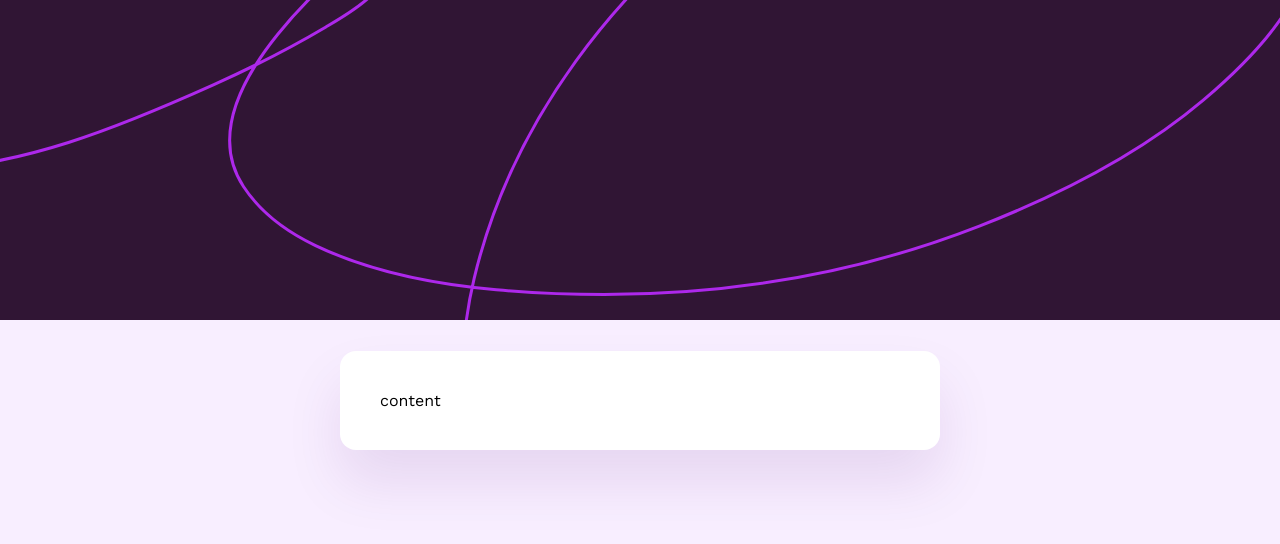
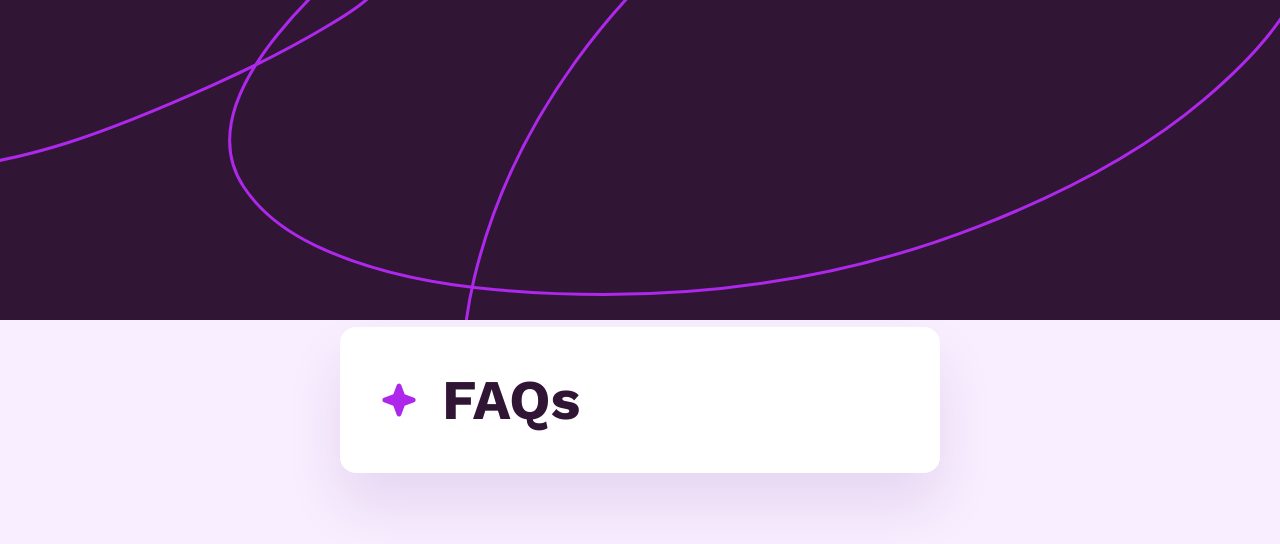
Before and after one commit to EdwinSch/react-faq-accordion, a React (Vite) app: page / in a window 1280 px wide. Shown: the top 544 px of the page. Built offline with nearby package versions, Linux system fonts and the light colour scheme.

Commit message:
add: header component

```diff
--- a/package.json
+++ b/package.json
@@ -11,7 +11,8 @@
   },
   "dependencies": {
     "react": "^18.2.0",
-    "react-dom": "^18.2.0"
+    "react-dom": "^18.2.0",
+    "react-icons": "^5.0.1"
   },
   "devDependencies": {
     "@types/react": "^18.2.43",
--- a/src/App.jsx
+++ b/src/App.jsx
@@ -1,8 +1,12 @@
+import Header from "./components/Header";
+
 function App() {
   return (
     <>
       <div className="decorative"></div>
-      <main>content</main>
+      <main>
+        <Header />
+      </main>
     </>
   );
 }
--- /dev/null
+++ b/src/components/Header.jsx
@@ -0,0 +1,12 @@
+import { PiStarFourFill } from "react-icons/pi";
+
+const Header = () => {
+  return (
+    <header>
+      <PiStarFourFill style={{ color: "#ad28eb", fontSize: 38 }} />
+      <h1>FAQs</h1>
+    </header>
+  );
+};
+
+export default Header;
--- a/src/styles/styles.css
+++ b/src/styles/styles.css
@@ -60,6 +60,20 @@ main {
   box-shadow: 0px 32px 56px 0px rgba(80, 0, 118, 0.1);
 }
 
+/* --- HEADER COMPONENT --- */
+
+header {
+  display: flex;
+  align-items: center;
+
+  & h1 {
+    margin-left: 24px;
+    font-size: 3.5rem;
+    font-weight: 700;
+    color: var(--headingClr);
+  }
+}
+
 /* --- MOBILE RESPONSIVE --- */
 
 @media screen and (max-width: 450px) {
```
Also changed, not shown: 1 other file (tests, documents, lock files or other folders).
